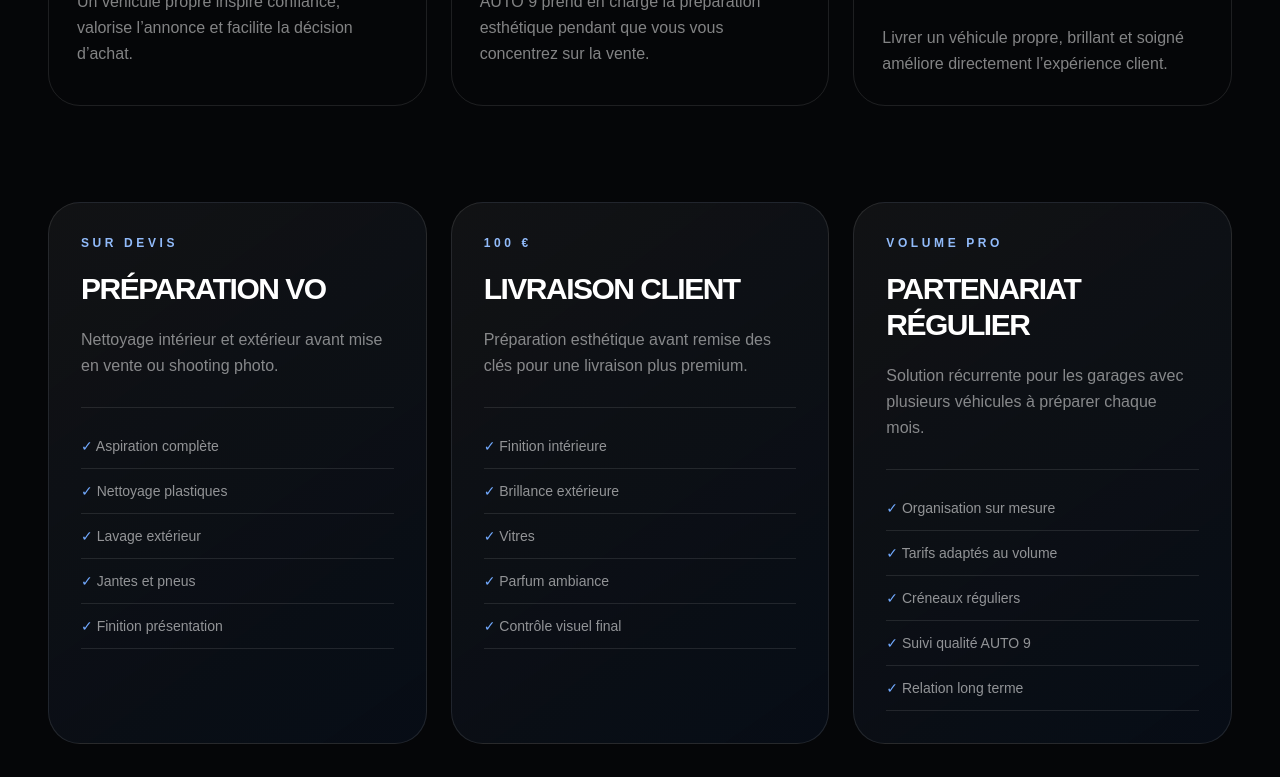
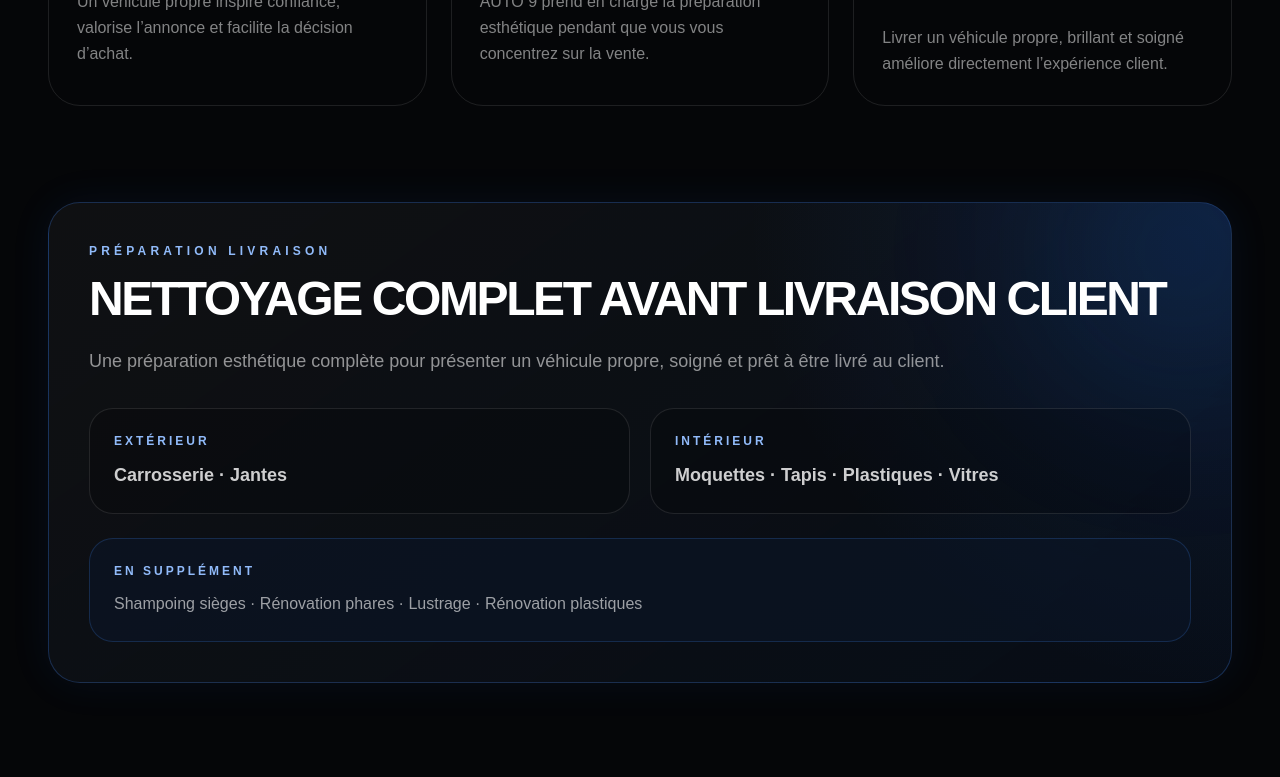
Before and after one commit to AUTO9NIMES/auto9-premium, a Next.js app: page /professionnels in a window 1280 px wide. Shown: the part 2280-3057 px from the top of the page. Built offline with nearby package versions, Linux system fonts and the light colour scheme.

Commit message:
Simplify professional delivery preparation section

```diff
--- a/app/professionnels/page.tsx
+++ b/app/professionnels/page.tsx
@@ -25,45 +25,6 @@ const benefits = [
   {
     title: "Image professionnelle renforcée",
     text: "Livrer un véhicule propre, brillant et soigné améliore directement l’expérience client.",
-  },
-];
-
-const services = [
-  {
-    name: "Préparation VO",
-    price: "Sur devis",
-    text: "Nettoyage intérieur et extérieur avant mise en vente ou shooting photo.",
-    details: [
-      "Aspiration complète",
-      "Nettoyage plastiques",
-      "Lavage extérieur",
-      "Jantes et pneus",
-      "Finition présentation",
-    ],
-  },
-  {
-    name: "Livraison client",
-    price: "100 €",
-    text: "Préparation esthétique avant remise des clés pour une livraison plus premium.",
-    details: [
-      "Finition intérieure",
-      "Brillance extérieure",
-      "Vitres",
-      "Parfum ambiance",
-      "Contrôle visuel final",
-    ],
-  },
-  {
-    name: "Partenariat régulier",
-    price: "Volume pro",
-    text: "Solution récurrente pour les garages avec plusieurs véhicules à préparer chaque mois.",
-    details: [
-      "Organisation sur mesure",
-      "Tarifs adaptés au volume",
-      "Créneaux réguliers",
-      "Suivi qualité AUTO 9",
-      "Relation long terme",
-    ],
   },
 ];
 
@@ -265,22 +226,32 @@ export default function ProfessionnelsPage() {
             ))}
           </div>
 
-          <div className="mt-24 grid gap-6 lg:grid-cols-3">
-            {services.map((service) => (
-              <article key={service.name} className="flex h-full flex-col rounded-[2rem] border border-white/10 bg-[linear-gradient(145deg,rgba(255,255,255,.05),rgba(9,19,34,.55))] p-8 transition hover:-translate-y-2 hover:border-[#438dff]/30 hover:shadow-[0_0_35px_rgba(38,113,240,.08)]">
-                <div>
-                  <p className="text-xs font-black uppercase tracking-[0.3em] text-[#91bbfa]">{service.price}</p>
-                  <h3 className="mt-5 text-3xl font-black uppercase tracking-[-0.05em]">{service.name}</h3>
-                  <p className="mt-5 leading-relaxed text-white/50">{service.text}</p>
+          <section className="relative mt-24 overflow-hidden rounded-[2rem] border border-[#438dff]/25 bg-[radial-gradient(circle_at_100%_0%,rgba(38,113,240,.14),transparent_38%),linear-gradient(145deg,rgba(255,255,255,.045),rgba(9,19,34,.58))] p-8 shadow-[0_0_42px_rgba(38,113,240,.08)] md:p-10">
+            <div className="pointer-events-none absolute -right-20 -top-20 h-64 w-64 rounded-full bg-[#2671f0]/12 blur-[90px]" />
+            <div className="relative">
+              <p className="text-xs font-black uppercase tracking-[0.35em] text-[#91bbfa]">Préparation livraison</p>
+              <h3 className="mt-4 text-3xl font-black uppercase tracking-[-0.05em] md:text-5xl">Nettoyage complet avant livraison client</h3>
+              <p className="mt-6 max-w-4xl text-base leading-relaxed text-white/55 md:text-lg">
+                Une préparation esthétique complète pour présenter un véhicule propre, soigné et prêt à être livré au client.
+              </p>
+
+              <div className="mt-8 grid gap-5 md:grid-cols-2">
+                <div className="rounded-[1.5rem] border border-white/10 bg-black/20 p-6">
+                  <p className="text-xs font-black uppercase tracking-[0.25em] text-[#91bbfa]">Extérieur</p>
+                  <p className="mt-3 text-lg font-bold text-white/80">Carrosserie · Jantes</p>
                 </div>
-                <div className="mt-7 border-t border-white/10 pt-4">
-                  {service.details.map((detail) => (
-                    <p key={detail} className="border-b border-white/10 py-3 text-sm text-white/55"><span className="text-[#72aaff]">✓</span> {detail}</p>
-                  ))}
+                <div className="rounded-[1.5rem] border border-white/10 bg-black/20 p-6">
+                  <p className="text-xs font-black uppercase tracking-[0.25em] text-[#91bbfa]">Intérieur</p>
+                  <p className="mt-3 text-lg font-bold text-white/80">Moquettes · Tapis · Plastiques · Vitres</p>
                 </div>
-              </article>
-            ))}
-          </div>
+              </div>
+
+              <div className="mt-6 rounded-[1.5rem] border border-[#438dff]/20 bg-[#0b1628]/55 p-6">
+                <p className="text-xs font-black uppercase tracking-[0.25em] text-[#91bbfa]">En supplément</p>
+                <p className="mt-3 leading-relaxed text-white/60">Shampoing sièges · Rénovation phares · Lustrage · Rénovation plastiques</p>
+              </div>
+            </div>
+          </section>
 
           <div className="mt-24 grid gap-10 lg:grid-cols-[0.8fr_1.2fr] lg:items-start">
             <div>
```
